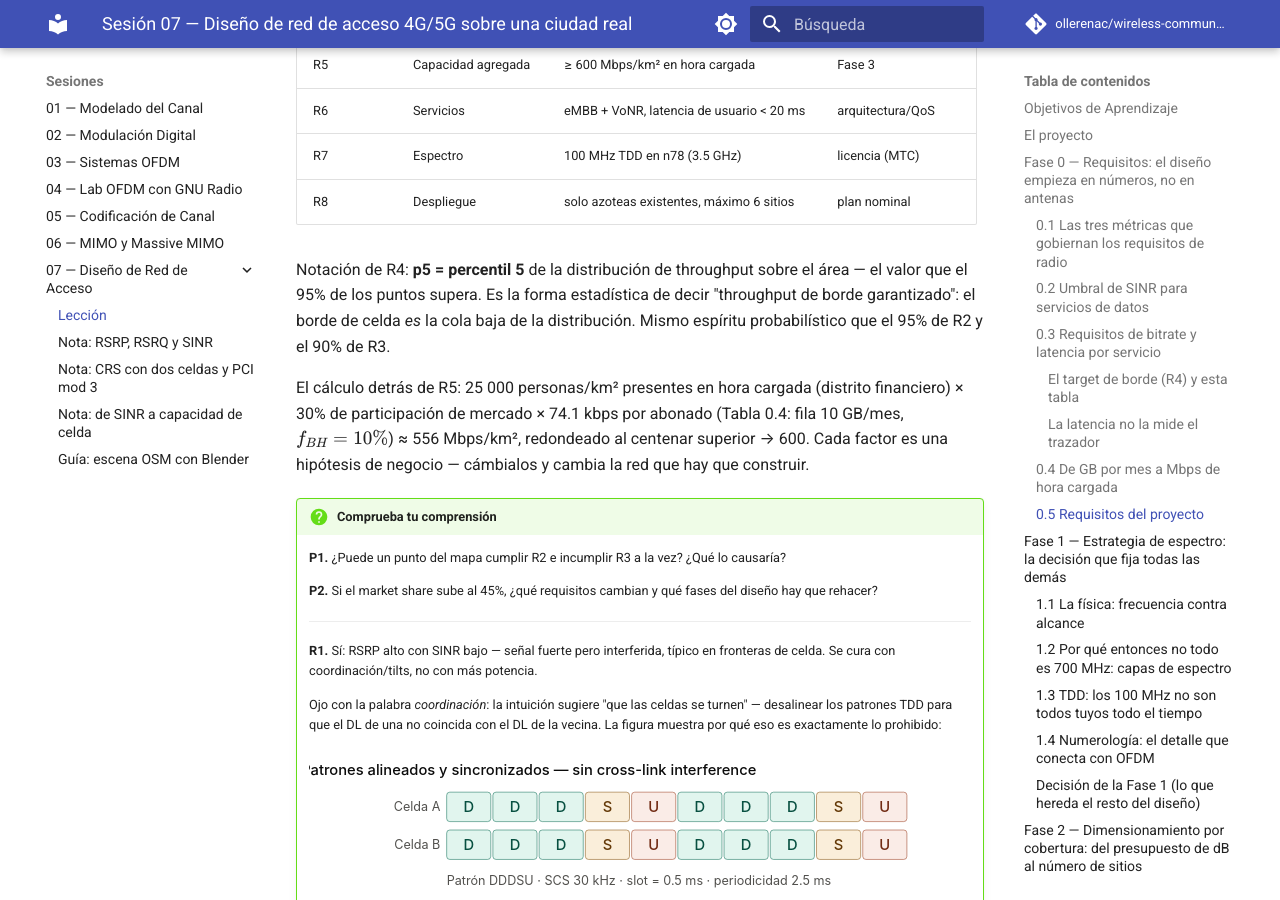
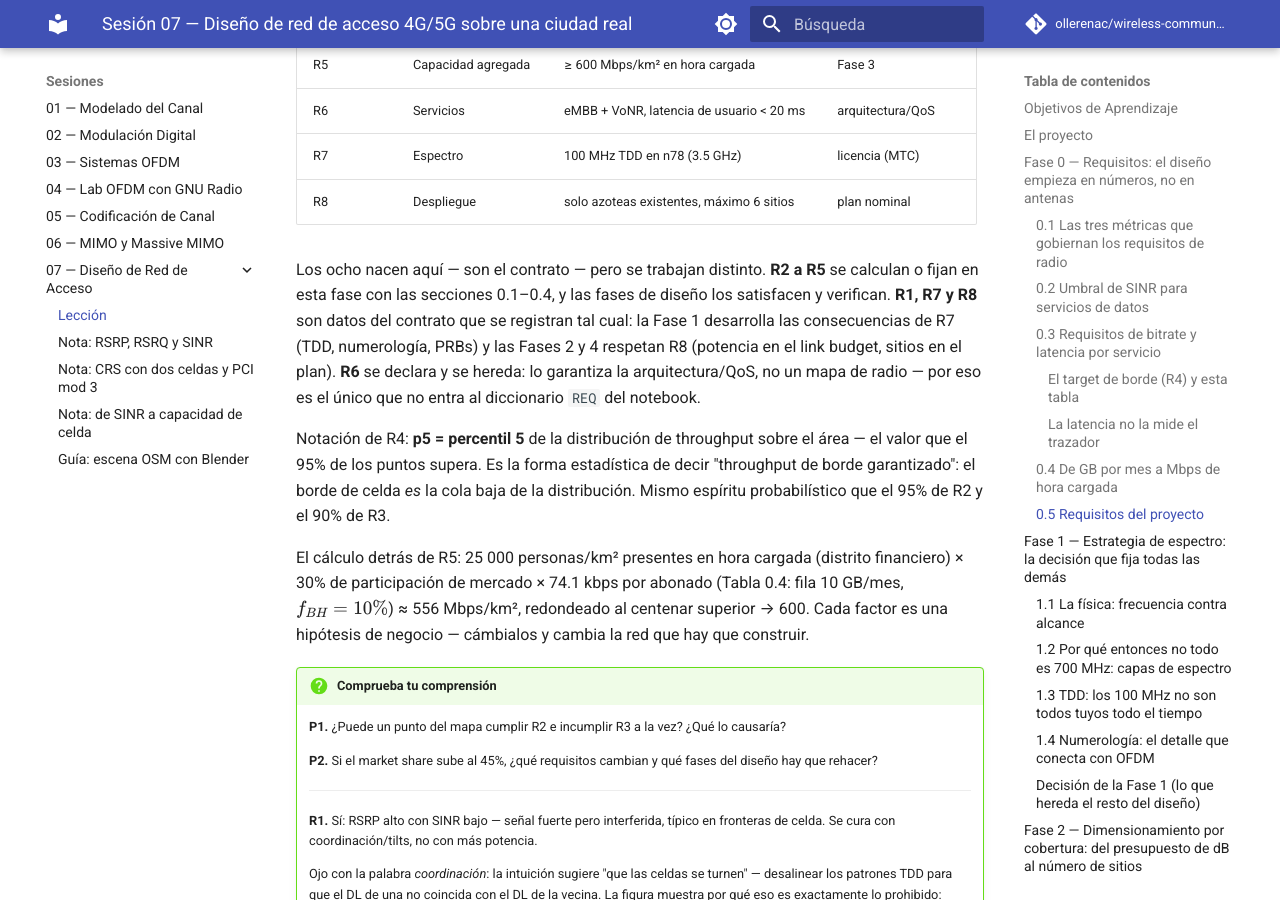
Before and after one commit to ollerenac/wireless-communication-systems, an MkDocs documentation site: the page built from docs/sessions/07-network-design/index.md, in a window 1280 px wide and 900 px high, scrolled down 7659 px. Built offline with MkDocs 1.6.1 and Material for MkDocs 9.7.7, drawn with Linux system fonts in a browser that asks for light colours; comment, search, counter and statistics services are not loaded.

Commit message:
docs(07-network-design): §0.5 classifies how each requirement is worked
R2-R5 computed/set in Fase 0 (sections 0.1-0.4) and verified downstream;
R1/R7/R8 registered as-is from the TdR and consumed by Fases 1/2/4;
R6 declared and inherited by architecture/QoS — the only one outside the
notebook REQ dict. Makes the 'Se verifica con' column's logic explicit.

Co-Authored-By: Claude Fable 5 <noreply@anthropic.com>
Claude-Session: https://claude.ai/code/session_01DwhbKVUZCFgUhxaWRkBL6Y

```diff
--- a/docs/sessions/07-network-design/index.md
+++ b/docs/sessions/07-network-design/index.md
@@ -335,6 +335,15 @@ La fórmula, tabulada para volúmenes típicos y el rango usual de $f_{BH}$
 | R6 | Servicios | eMBB + VoNR, latencia de usuario < 20 ms | arquitectura/QoS |
 | R7 | Espectro | 100 MHz TDD en n78 (3.5 GHz) | licencia (MTC) |
 | R8 | Despliegue | solo azoteas existentes, máximo 6 sitios | plan nominal |
+
+Los ocho nacen aquí — son el contrato — pero se trabajan distinto. **R2 a
+R5** se calculan o fijan en esta fase con las secciones 0.1–0.4, y las
+fases de diseño los satisfacen y verifican. **R1, R7 y R8** son datos del
+contrato que se registran tal cual: la Fase 1 desarrolla las
+consecuencias de R7 (TDD, numerología, PRBs) y las Fases 2 y 4 respetan
+R8 (potencia en el link budget, sitios en el plan). **R6** se declara y
+se hereda: lo garantiza la arquitectura/QoS, no un mapa de radio — por
+eso es el único que no entra al diccionario `REQ` del notebook.
 
 Notación de R4: **p5 = percentil 5** de la distribución de throughput
 sobre el área — el valor que el 95% de los puntos supera. Es la forma
```
